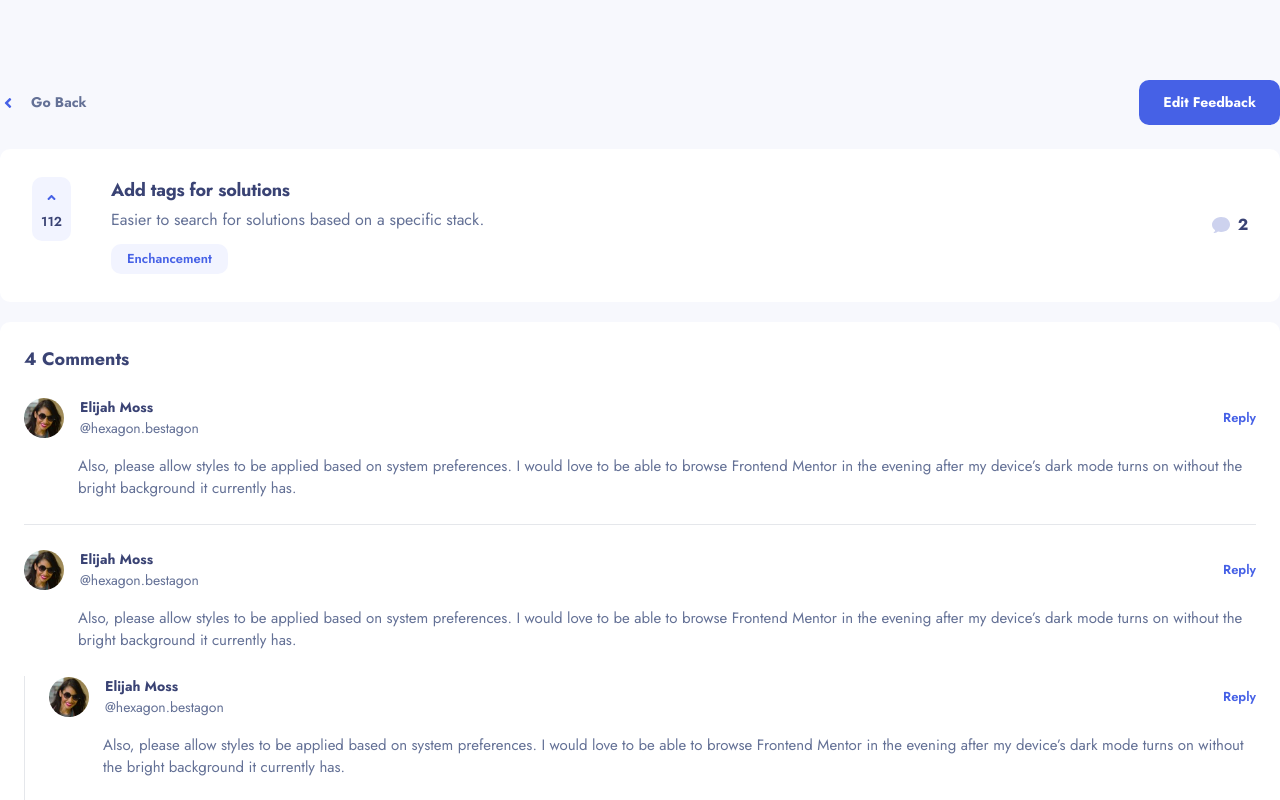
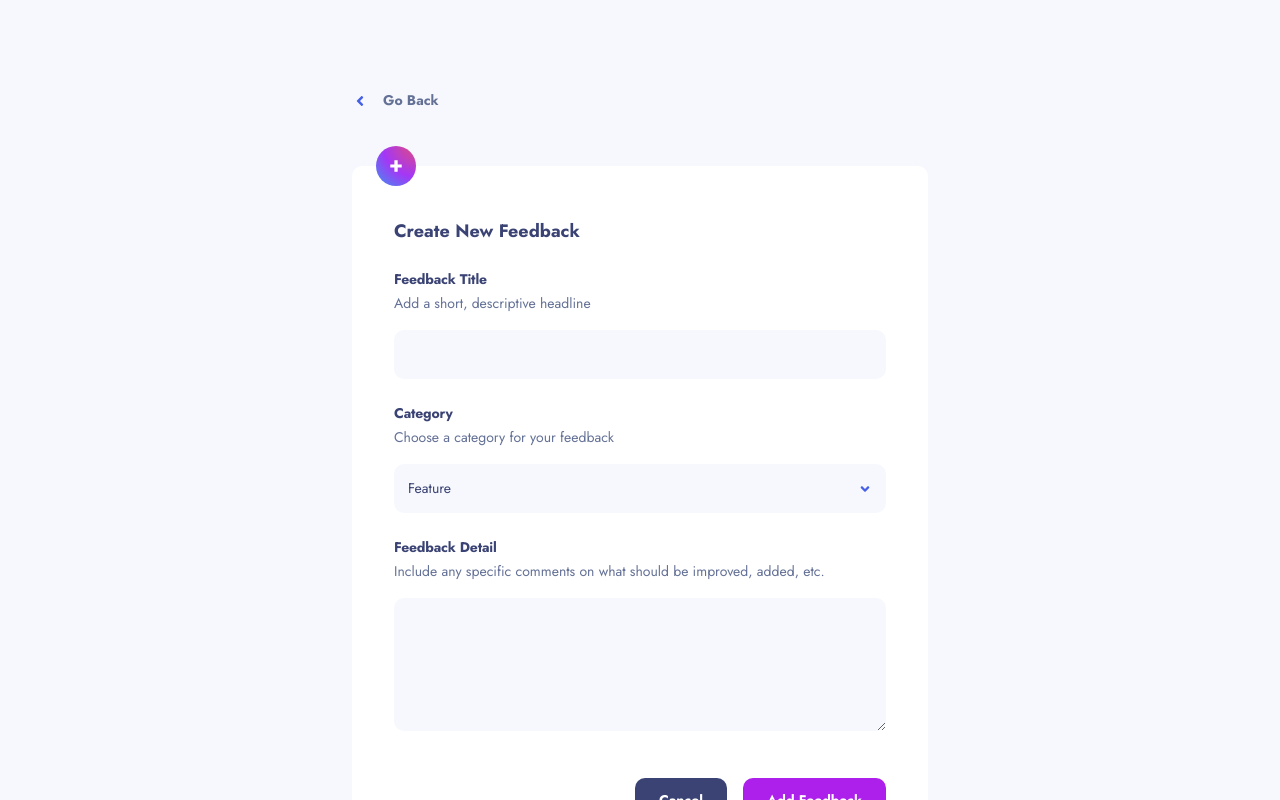
Before and after one commit to andreiwebdev/product-feedback-webapp, a React (Vite) app: page / in a window 1280 px wide. Shown: the top 800 px of the page. Built offline with nearby package versions, Linux system fonts and the light colour scheme.

Commit message:
Update: CreateNewFeedbackScreen

```diff
--- a/src/App.tsx
+++ b/src/App.tsx
@@ -1,9 +1,11 @@
-import { FeedbackDetailScreen } from "./components/FeedbackDetailScreen";
+// import { FeedbackDetailScreen } from "./components/FeedbackDetailScreen";
+// import { SuggestionsScreen } from "./components/SuggestionsScreen";
+import { CreateNewFeedbackScreen } from "./components/CreateNewFeedbackScreen";
 
 function App() {
     return (
         <main className="bg-lightGrey w-full h-full min-h-screen md:pt-[56px] pb-[88px]">
-            <FeedbackDetailScreen />
+            <CreateNewFeedbackScreen />
         </main>
     );
 }
--- /dev/null
+++ b/src/components/CreateNewFeedbackScreen/CreateNewFeedbaackForm.tsx
@@ -0,0 +1,100 @@
+import { useState } from "react";
+import { Dropdown } from "../common";
+
+export const CreateNewFeedbaackForm = () => {
+    const [title, setTitle] = useState("");
+    const [category, setCategory] = useState("");
+    const [detail, setDetail] = useState("");
+
+    const [error, setError] = useState(false);
+
+    const handleFormSubmit = (
+        e: React.MouseEvent<HTMLButtonElement, MouseEvent>
+    ) => {
+        e.preventDefault();
+        if (!title || !detail) {
+            setError(true);
+            return;
+        }
+    };
+
+    return (
+        <form>
+            {/* feedback title */}
+            <div className="mb-[24px]">
+                <h4 className="text-darkNavy text-[13px] md:text-[14px] font-bold -tracking-[0.181px] mb-[3px]">
+                    Feedback Title
+                </h4>
+                <p className="text-lightNavy text-[13px] md:text-[14px] mb-[16px]">
+                    Add a short, descriptive headline
+                </p>
+                <input
+                    onChange={(e) => setTitle(e.target.value)}
+                    type="text"
+                    className={`w-full p-[14px] bg-[#F7F8FD] rounded-[10px] text-[13px] md:text-[14px] text-darkNavy focus:outline-none ${
+                        error && !title ? "border border-red-500" : ""
+                    }`}
+                />
+                {error && !title && (
+                    <p className="text-red-500 text-[13px] mt-[8px]">
+                        Please enter a title
+                    </p>
+                )}
+            </div>
+            {/* category */}
+            <div className="mb-[24px]">
+                <h4 className="text-darkNavy text-[13px] md:text-[14px] font-bold -tracking-[0.181px] mb-[3px]">
+                    Category
+                </h4>
+                <p className="text-lightNavy text-[13px] md:text-[14px] mb-[16px]">
+                    Choose a category for your feedback
+                </p>
+                <div className="w-full p-[14px] bg-[#F7F8FD] rounded-[10px] text-[13px] md:text-[14px] text-darkNavy">
+                    <Dropdown
+                        onSelect={(option) => setCategory(option)}
+                        options={["Feature", "UI", "UX", "Enchancement", "Bug"]}
+                        dropdownMenuExtraStyles="!w-full"
+                        selectedOptionStyles="justify-between !text-darkNavy !font-normal"
+                        arrowStyles="!text-blue"
+                    />
+                </div>
+            </div>
+            {/* feedback detail message */}
+            <div className="mb-[40px]">
+                <h4 className="text-darkNavy text-[13px] md:text-[14px] font-bold -tracking-[0.181px] mb-[3px]">
+                    Feedback Detail
+                </h4>
+                <p className="text-lightNavy text-[13px] md:text-[14px] mb-[16px]">
+                    Include any specific comments on what should be improved,
+                    added, etc.
+                </p>
+                <textarea
+                    onChange={(e) => setDetail(e.target.value)}
+                    className={`w-full p-[14px] bg-[#F7F8FD] rounded-[10px] text-[13px] md:text-[14px] text-darkNavy focus:outline-none ${
+                        error && !detail ? `border border-red-500` : ``
+                    }`}
+                    cols={30}
+                    rows={5}
+                ></textarea>
+                {error && !detail && (
+                    <p className="text-red-500 text-[13px] mt-[8px]">
+                        Please enter a detail
+                    </p>
+                )}
+            </div>
+            {/* actions buttons */}
+            <div className="md:flex md:justify-end md:gap-[16px]">
+                <button
+                    onClick={handleFormSubmit}
+                    type="submit"
+                    className="bg-[#AD1FEA] rounded-[10px] text-white px-[16px] py-[10px] text-[13px] font-bold cursor-pointer md:text-[14px] md:py-[12px] md:px-[24px] w-full mb-[16px] hover:bg-[#C75AF6] transition-colors md:mb-0 md:order-2 md:w-fit"
+                >
+                    Add Feedback
+                </button>
+                <button className="bg-darkNavy rounded-[10px] text-white px-[16px] py-[10px] text-[13px] font-bold cursor-pointer md:text-[14px] md:py-[12px] md:px-[24px] w-full hover:bg-[#656EA3] transition-colors text-center md:order-1 md:w-fit">
+                    Cancel
+                </button>
+            </div>
+        </form>
+    );
+};
--- /dev/null
+++ b/src/components/CreateNewFeedbackScreen/CreateNewFeedbackScreen.tsx
@@ -0,0 +1,26 @@
+import { CreateNewFeedbaackForm } from ".";
+import { SectionTitle, Wrapper } from "../common";
+import { FaAngleLeft } from "react-icons/fa";
+import NewFeedbackIcon from "../../assets/shared/icon-new-feedback.svg";
+
+export const CreateNewFeedbackScreen = () => {
+    return (
+        <Wrapper extraClasses="pt-[34px] sm:!max-w-xl">
+            <div className="flex items-center gap-[15px] cursor-pointer mb-[55px]">
+                <FaAngleLeft className="text-blue" />
+                <div className="text-lightNavy text-[13px] font-bold md:text-[14px]">
+                    Go Back
+                </div>
+            </div>
+            <div className="bg-white rounded-[10px] p-[24px] pt-[44px] relative md:p-[42px] md:pt-[52px]">
+                <img
+                    className="absolute left-[24px] -top-[20px] w-[40px] h-[40px]"
+                    src={NewFeedbackIcon}
+                    alt="new feedback icon"
+                />
+                <SectionTitle text="Create New Feedback" />
+                <CreateNewFeedbaackForm />
+            </div>
+        </Wrapper>
+    );
+};
--- /dev/null
+++ b/src/components/CreateNewFeedbackScreen/index.tsx
@@ -0,0 +1,2 @@
+export * from "./CreateNewFeedbackScreen";
+export * from "./CreateNewFeedbaackForm";
--- a/src/components/FeedbackDetailScreen/CommentsSection.tsx
+++ b/src/components/FeedbackDetailScreen/CommentsSection.tsx
@@ -1,11 +1,10 @@
 import ProfileImagePlaceholder from "../../assets/user-images/image-anne.jpg";
+import { SectionTitle } from "../common";
 
 export const CommentsSection = () => {
     return (
         <div className="bg-white rounded-[10px] p-[24px] mb-[24px]">
-            <h3 className="text-darkNavy text-[18px] font-bold -tracking-[0.25] mb-[24px]">
-                4 Comments
-            </h3>
+            <SectionTitle text="4 Comments" />
             {/* comment with no replies */}
             <div className="border-b last:border-b-0 last:mb-0 pb-[24px] mb-[24px] last:pb-0">
                 <div className="flex items-center justify-between mb-[16px]">
--- a/src/components/common/Dropdown.tsx
+++ b/src/components/common/Dropdown.tsx
@@ -4,6 +4,9 @@ import { FaAngleDown, FaCheck } from "react-icons/fa";
 export const Dropdown = (props: {
     options: string[];
     dropdownMenuExtraStyles?: string;
+    selectedOptionStyles?: string;
+    arrowStyles?: string;
+    onSelect?: (option: string) => void;
 }) => {
     const [toggleDropdown, setToggleDropdown] = useState(false);
     const [selectedOption, setSelectedOption] = useState(props.options[0]);
@@ -11,17 +14,18 @@ export const Dropdown = (props: {
     const handleOptionClick = (option: string) => {
         setToggleDropdown(false);
         setSelectedOption(option);
+        props.onSelect && props.onSelect(option);
     };
 
     return (
         <div className="relative">
             <div
                 onClick={() => setToggleDropdown(!toggleDropdown)}
-                className="flex gap-[8px] text-[14px] text-white cursor-pointer font-bold"
+                className={`flex gap-[8px] text-[14px] text-white cursor-pointer font-bold ${props.selectedOptionStyles}`}
             >
                 {selectedOption}
                 <FaAngleDown
-                    className={`relative top-[4px] ${
+                    className={`relative top-[4px] ${props.arrowStyles} ${
                         toggleDropdown
                             ? "rotate-180 transition-transform"
                             : "rotate-0 transition-transform"
--- /dev/null
+++ b/src/components/common/SectionTitle.tsx
@@ -0,0 +1,7 @@
+export const SectionTitle = (props: { text: string }) => {
+    return (
+        <h3 className="text-darkNavy text-[18px] font-bold -tracking-[0.25] mb-[24px]">
+            {props.text}
+        </h3>
+    );
+};
--- a/src/components/common/index.tsx
+++ b/src/components/common/index.tsx
@@ -1,2 +1,3 @@
 export * from "./Wrapper";
 export * from "./Dropdown";
+export * from "./SectionTitle";
```
